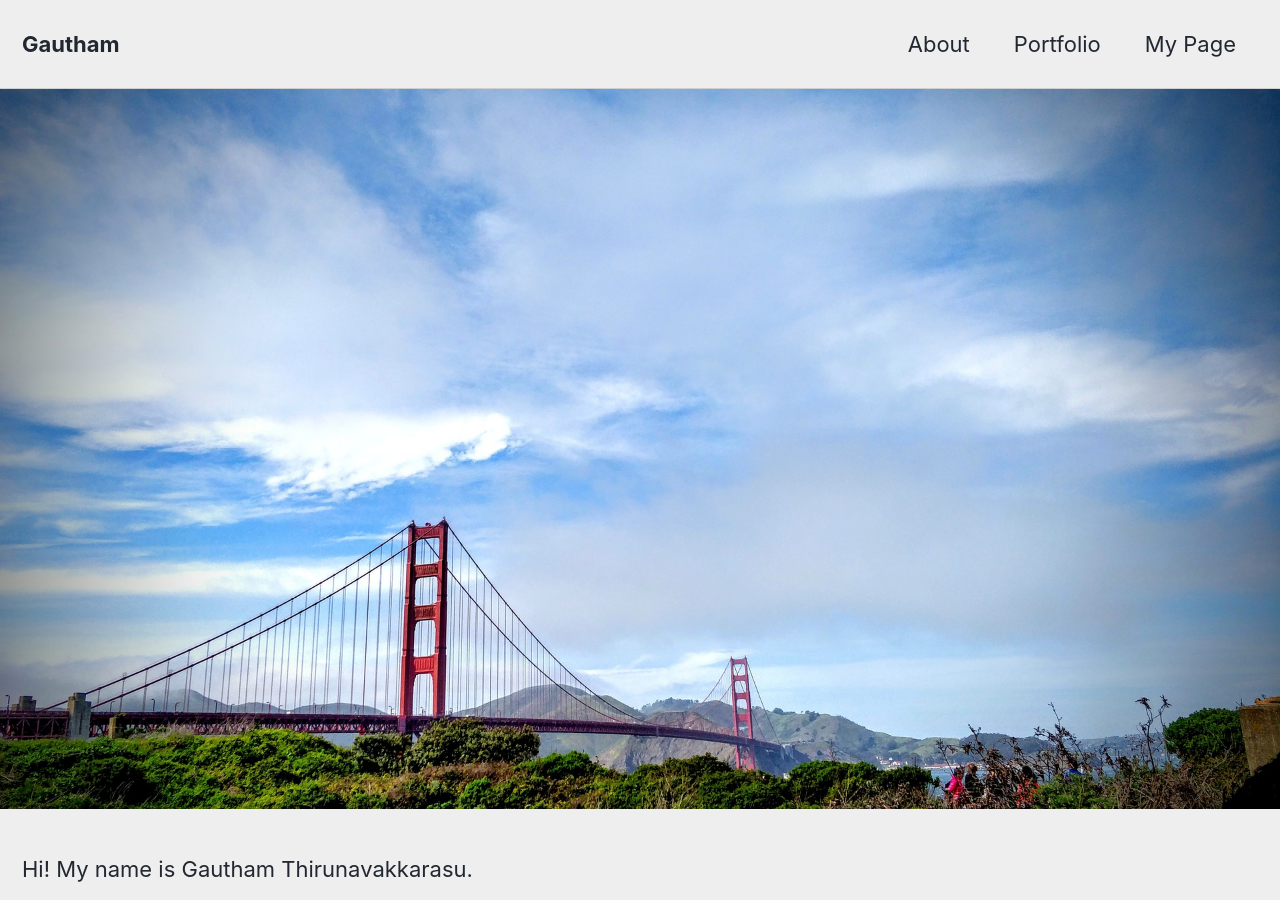
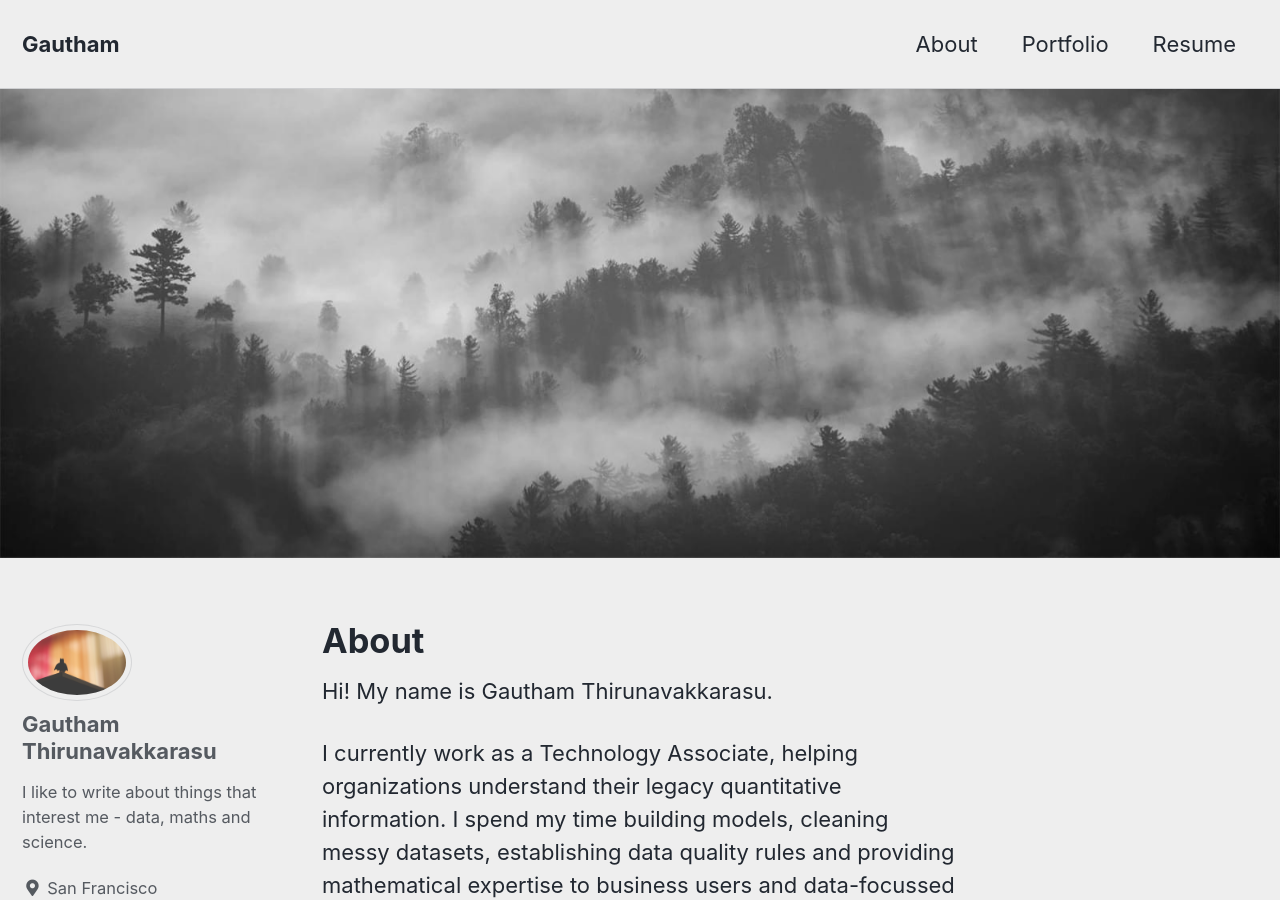
Before and after one commit to thgautham/th-gautham.github.io, a Jekyll site: the page built from _pages/about.md, in a window 1280 px wide and 900 px high. Built offline with Jekyll 4.4.1, drawn with Linux system fonts in a browser that asks for light colours; cached includes are drawn as plain includes.

Commit message:
page fix

```diff
--- a/_config.yml
+++ b/_config.yml
@@ -287,9 +287,3 @@ defaults:
       layout: single
       author_profile: true
       # _pages
-  - scope:
-      path: ""
-      type: pages
-    values:
-      layout: splash
-      author_profile: true
--- a/_data/navigation.yml
+++ b/_data/navigation.yml
@@ -4,8 +4,8 @@ main:
     url: /about/
   - title: "Portfolio"
     url: /work/
-  - title: "My Page"
-    url: /splash-page/
+  - title: "Resume"
+    url: /images/resume.pdf
   # - title: "About"
   #   url: https://mmistakes.github.io/minimal-mistakes/about/
   # - title: "Sample Posts"
--- a/_pages/about.md
+++ b/_pages/about.md
@@ -2,7 +2,7 @@
 title: "About"
 permalink: /about/
 header:
-  image: "/images/sf-bridge.jpg"
+  image: "/images/space-background.jpg"
 ---
 
 Hi! My name is Gautham Thirunavakkarasu.
```
